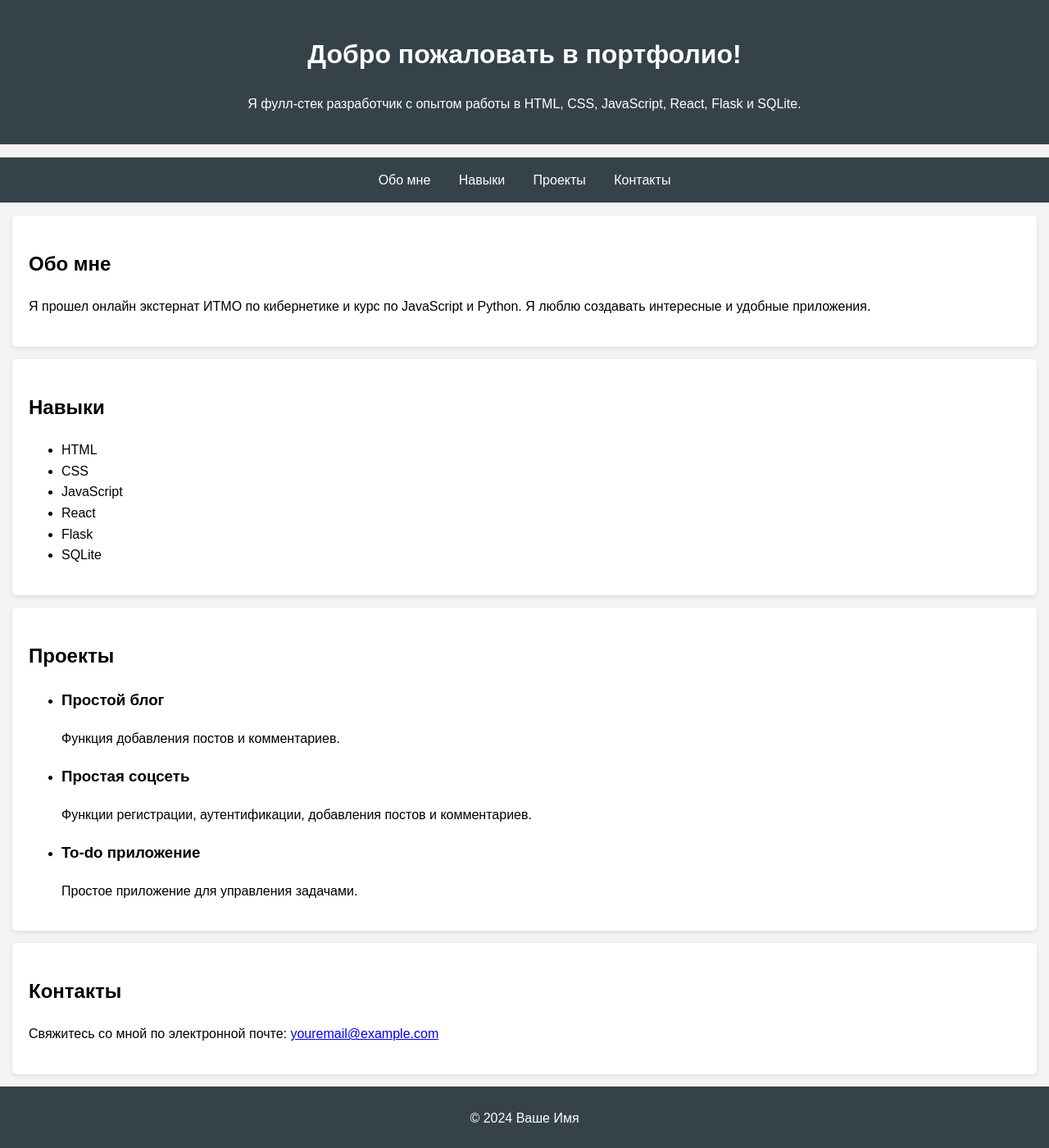
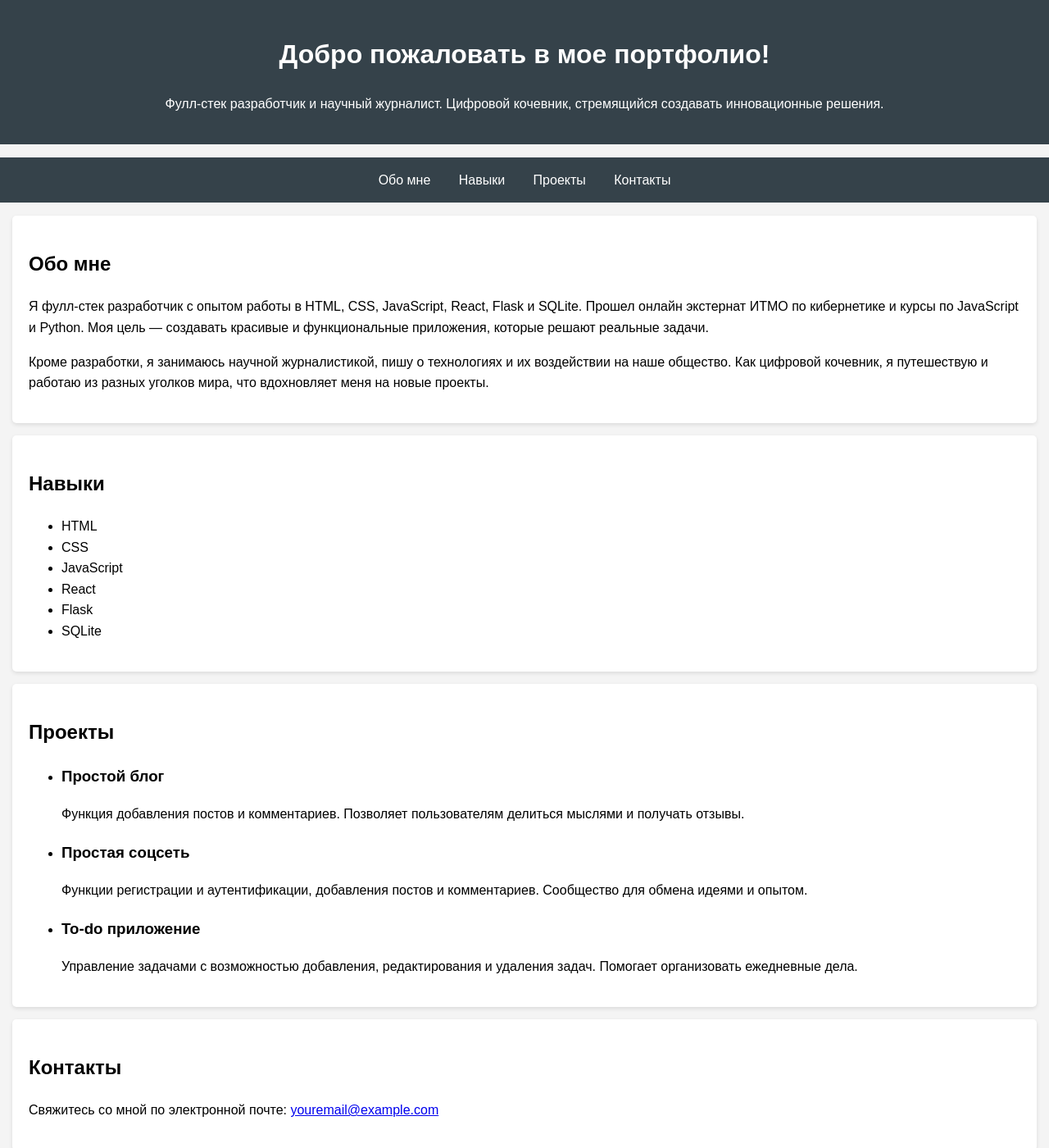
Before and after one commit to Evg12345qwert/Evg12345qwert-.Evg12345qwert.github.io, a plain HTML site: page index.html in a window 1280 px wide. Shown: the top 1400 px of the page at 82% size. Drawn offline with Linux system fonts and the light colour scheme.

Commit message:
Update index.html

```diff
--- a/index.html
+++ b/index.html
@@ -1,3 +1,4 @@
+
 <!DOCTYPE html>
 <html lang="ru">
 <head>
@@ -52,8 +53,8 @@
 </head>
 <body>
     <header>
-        <h1>Добро пожаловать в портфолио!</h1>
-        <p>Я фулл-стек разработчик с опытом работы в HTML, CSS, JavaScript, React, Flask и SQLite.</p>
+        <h1>Добро пожаловать в мое портфолио!</h1>
+        <p>Фулл-стек разработчик и научный журналист. Цифровой кочевник, стремящийся создавать инновационные решения.</p>
     </header>
 
     <nav>
@@ -67,7 +68,8 @@
 
     <section id="about">
         <h2>Обо мне</h2>
-        <p>Я прошел онлайн экстернат ИТМО по кибернетике и курс по JavaScript и Python. Я люблю создавать интересные и удобные приложения.</p>
+        <p>Я фулл-стек разработчик с опытом работы в HTML, CSS, JavaScript, React, Flask и SQLite. Прошел онлайн экстернат ИТМО по кибернетике и курсы по JavaScript и Python. Моя цель — создавать красивые и функциональные приложения, которые решают реальные задачи.</p>
+        <p>Кроме разработки, я занимаюсь научной журналистикой, пишу о технологиях и их воздействии на наше общество. Как цифровой кочевник, я путешествую и работаю из разных уголков мира, что вдохновляет меня на новые проекты.</p>
     </section>
 
     <section id="skills">
@@ -87,15 +89,15 @@
         <ul>
             <li>
                 <h3>Простой блог</h3>
-                <p>Функция добавления постов и комментариев.</p>
+                <p>Функция добавления постов и комментариев. Позволяет пользователям делиться мыслями и получать отзывы.</p>
             </li>
             <li>
                 <h3>Простая соцсеть</h3>
-                <p>Функции регистрации, аутентификации, добавления постов и комментариев.</p>
+                <p>Функции регистрации и аутентификации, добавления постов и комментариев. Сообщество для обмена идеями и опытом.</p>
             </li>
             <li>
                 <h3>To-do приложение</h3>
-                <p>Простое приложение для управления задачами.</p>
+                <p>Управление задачами с возможностью добавления, редактирования и удаления задач. Помогает организовать ежедневные дела.</p>
             </li>
         </ul>
     </section>
```
